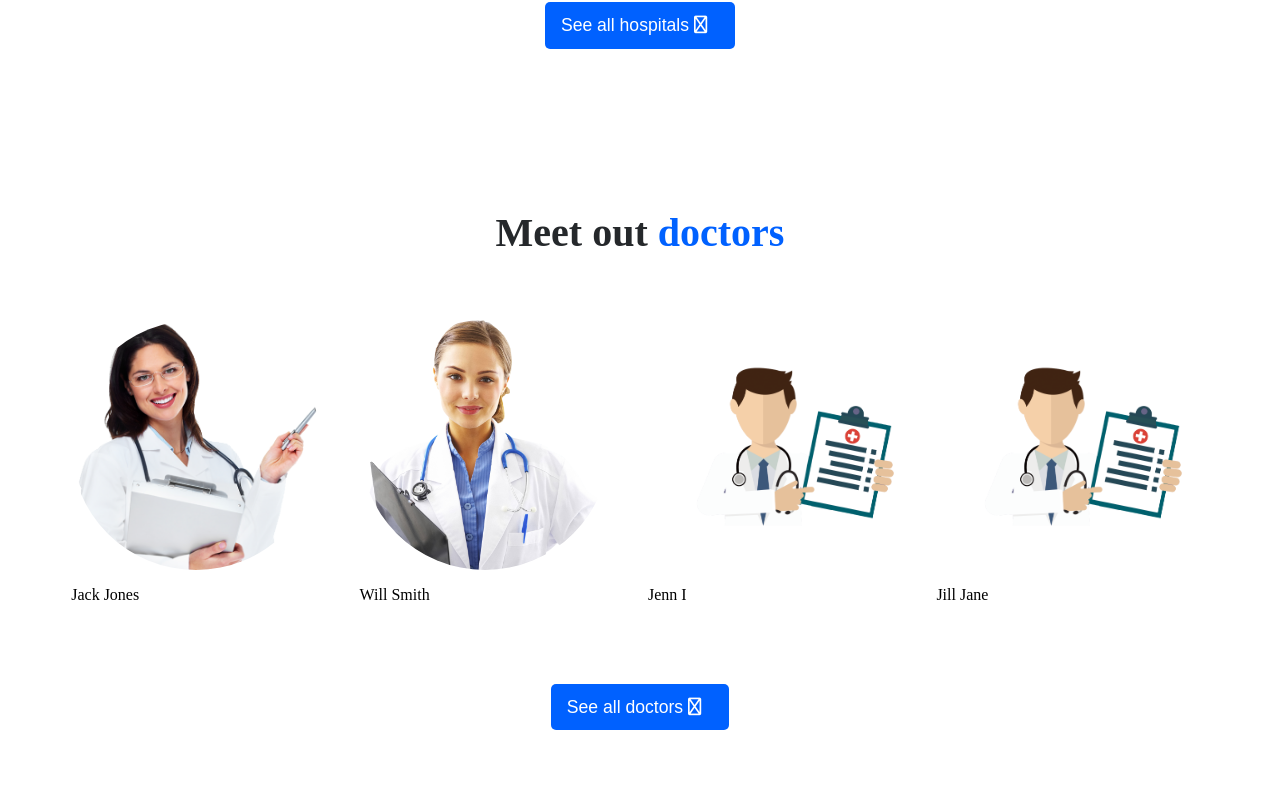
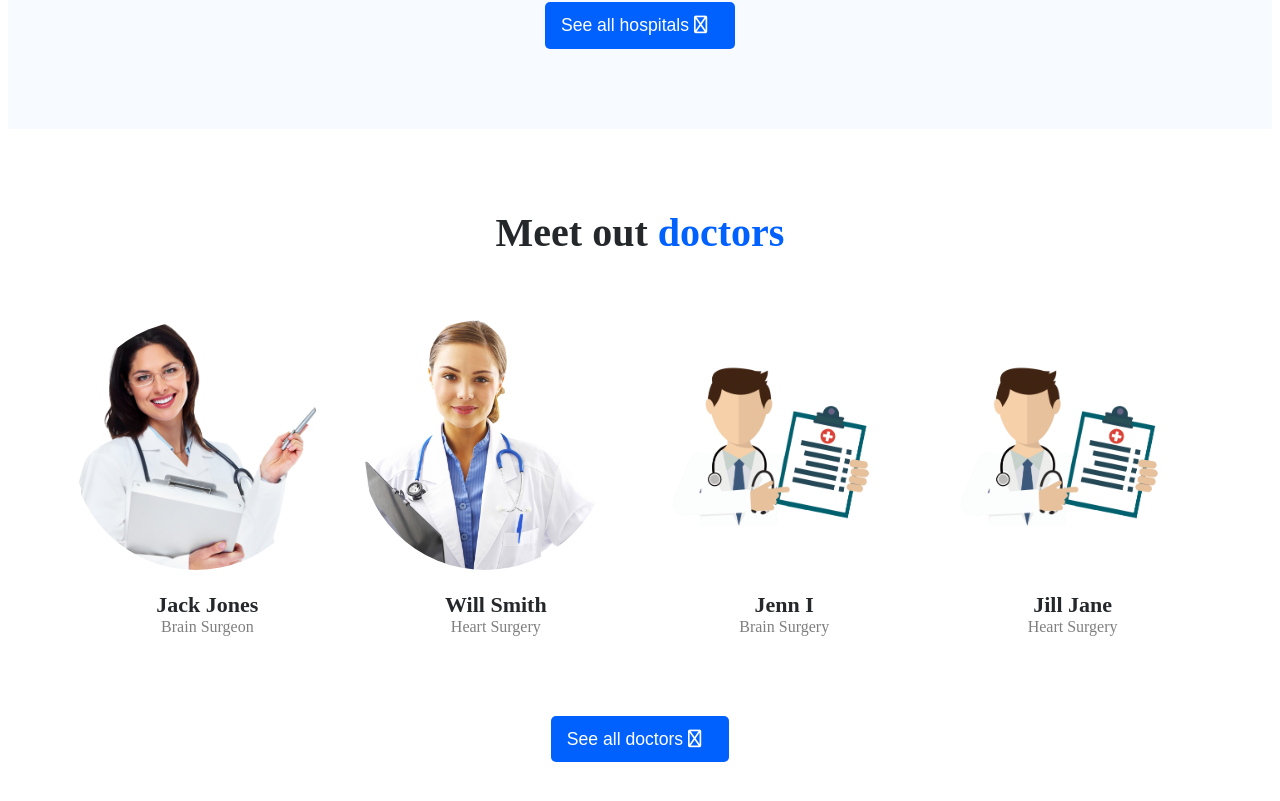
Before and after one commit to jenatayeva/MyHealth, a React (Create React App) app: page / in a window 1280 px wide. Shown: the part 1931-2732 px from the top of the page. Built offline with nearby package versions, Linux system fonts and the light colour scheme; the HTML template or start-up script is replaced by a standard one.

Commit message:
could you check

```diff
--- a/src/components/Doctor/DoctorList.js
+++ b/src/components/Doctor/DoctorList.js
@@ -8,18 +8,22 @@ import Picture4 from '../../imgs/doctor3.png'
 const doctorsArray = [
   {
     title: 'Jack Jones',
+    branch: 'Brain Surgeon',
     src: Picture1
   },
   {
     title: 'Will Smith',
+    branch: 'Heart Surgery',
     src: Picture2
   },
   {
     title: 'Jenn I',
+    branch: 'Brain Surgery',
     src: Picture3
   },
   {
     title: 'Jill Jane',
+    branch: 'Heart Surgery',
     src: Picture4
   }
 ]
@@ -27,8 +31,8 @@ const doctorsArray = [
 const DoctorList = () => {
   return (
     <div className='doctorList'>
-      {doctorsArray.map((item, index) => (
-        <DoctorListItem key={index} item={item} />
+      {doctorsArray.map((item, index, branch) => (
+        <DoctorListItem key={index} item={item} branch={branch} />
       ))}
     </div>
   )
--- a/src/components/Doctor/DoctorListItem.js
+++ b/src/components/Doctor/DoctorListItem.js
@@ -2,7 +2,7 @@ import React from 'react'
 
 
 const DoctorListItem = ({ item }) => {
-  const { title, src } = item;
+  const { title, src, branch } = item;
   return (
     <div className='card-circle'>
       <div className='card-img-circle'>
@@ -10,6 +10,7 @@ const DoctorListItem = ({ item }) => {
       </div>
       <div className='card-title'>
         <p className='p-black p-bold'>{title}</p>
+        <p className='p-gray'>{branch}</p>
       </div>
     </div>
   )
--- a/src/style/components/DoctorListItem.scss
+++ b/src/style/components/DoctorListItem.scss
@@ -2,11 +2,25 @@
   display: grid;
 
    .card-img-circle{
-      object-fit: cover;
+      object-fit: contain;
       overflow: hidden;
       border-radius: 50%;
       width: 250px;
       height: 250px;
       display: flex;
+      justify-content: center;
+  }
+  .card-title{
+    text-align: center;
+    .p-black{
+      color: $text-primary;
+      font-weight: bold;
+      font-size: 22px;
+      margin-bottom: 0;
+    }
+    .p-gray{
+      color: $text-secondary;
+      margin-top: 0;
+    }
   }
 }
--- a/src/style/components/Hospitals.scss
+++ b/src/style/components/Hospitals.scss
@@ -1,6 +1,7 @@
 #HospitalsPage{
   display: flex;
   align-items: center;
+  background-color: $background;
   .title{
     text-align: center;
     margin-bottom: 4rem;
```
